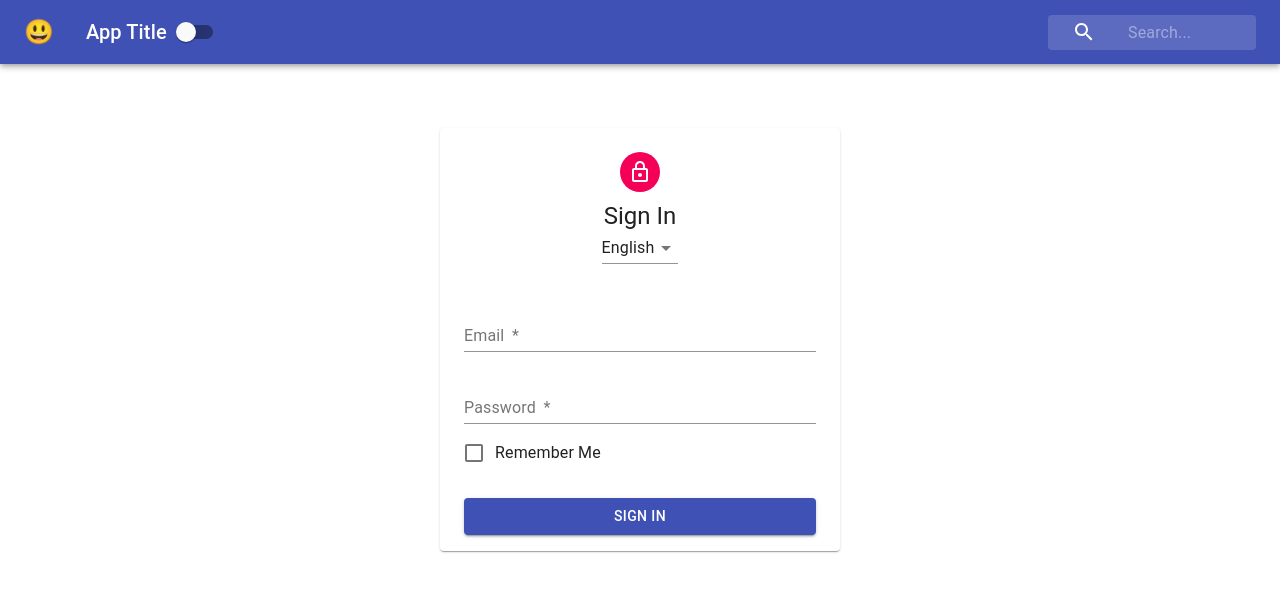
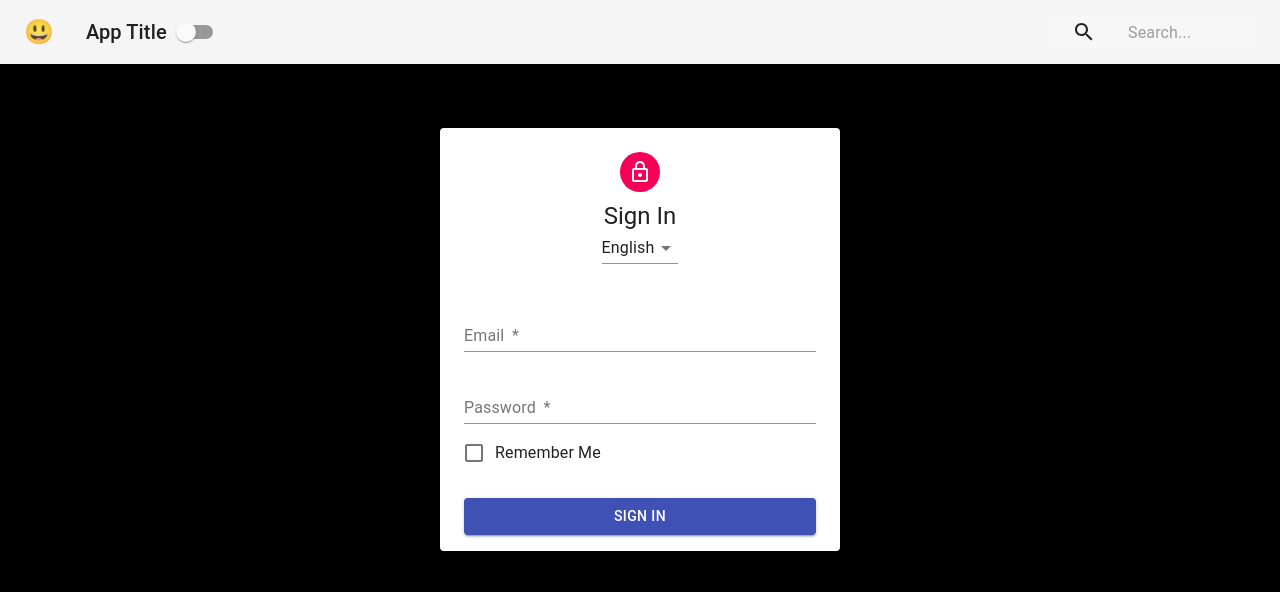
Before and after one commit to shownola/context-app, a React (Create React App) app: page / in a window 1280 px wide. Shown: the top 592 px of the page. Built offline with nearby package versions, Linux system fonts and the light colour scheme.

Commit message:
Consuming context

```diff
--- a/src/Navbar.js
+++ b/src/Navbar.js
@@ -8,14 +8,18 @@
 import Switch from "@material-ui/core/Switch";
 import { withStyles } from "@material-ui/core/styles";
 import styles from "./styles/NavBarStyles";
+import {ThemeContext} from './contexts/ThemeContext';
 
 
 class Navbar extends Component {
+  static contextType = ThemeContext;
+
   render(){
+    const {isDarkMode} = this.context;
     const {classes} = this.props;
     return(
       <div className={classes.root}>
-        <AppBar position="static" color='primary'>
+        <AppBar position="static" color={isDarkMode ? 'default' : 'primary'}>
           <Toolbar>
             <IconButton className={classes.menuButton} color="inherit">
             <span>😃</span>
--- a/src/PageContent.js
+++ b/src/PageContent.js
@@ -1,9 +1,12 @@
 import React, {Component} from 'react';
+import {ThemeContext} from './contexts/ThemeContext';
 
 class PageContent extends Component {
+  static contextType = ThemeContext;
   render(){
+    const {isDarkMode} = this.context;
     const styles={
-      backgroundColor: 'white',
+      backgroundColor: isDarkMode ? 'black' : 'white',
       height: '100vh',
       width: '100vw'
     }
```
